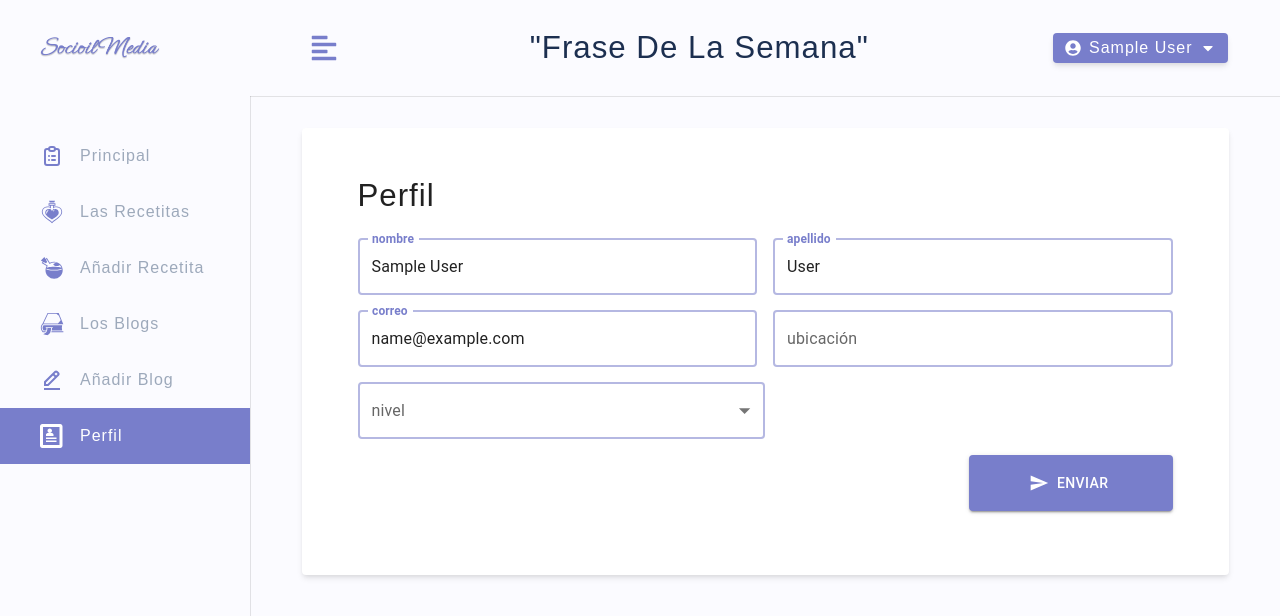
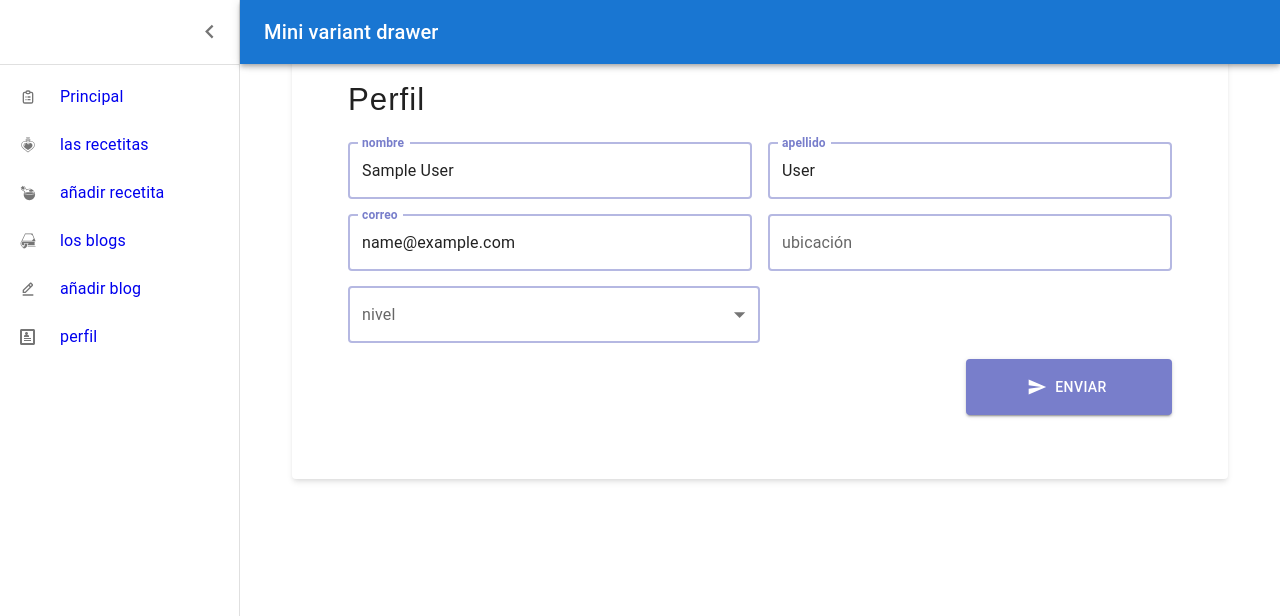
Before and after one commit to A-rielox/mui-socioil, a React (Create React App) app in the folder client/: page /profile in a window 1280 px wide. Shown: the top 616 px of the page. Built offline with nearby package versions, Linux system fonts and the light colour scheme; sample sign-in values are in the browser's storage.

Commit message:
listo esquema bigsidebar

```diff
--- /dev/null
+++ b/client/src/components/mui/SidebarBigScreen.js
@@ -0,0 +1,189 @@
+import * as React from 'react';
+import { styled, useTheme } from '@mui/material/styles';
+import Box from '@mui/material/Box';
+import MuiDrawer from '@mui/material/Drawer';
+import MuiAppBar from '@mui/material/AppBar';
+import Toolbar from '@mui/material/Toolbar';
+import List from '@mui/material/List';
+import CssBaseline from '@mui/material/CssBaseline';
+import Typography from '@mui/material/Typography';
+import Divider from '@mui/material/Divider';
+import IconButton from '@mui/material/IconButton';
+import MenuIcon from '@mui/icons-material/Menu';
+import ChevronLeftIcon from '@mui/icons-material/ChevronLeft';
+import ChevronRightIcon from '@mui/icons-material/ChevronRight';
+import ListItemButton from '@mui/material/ListItemButton';
+import ListItemIcon from '@mui/material/ListItemIcon';
+import ListItemText from '@mui/material/ListItemText';
+import InboxIcon from '@mui/icons-material/MoveToInbox';
+import MailIcon from '@mui/icons-material/Mail';
+
+import links from '../../utils/links';
+import { NavLink } from 'react-router-dom';
+import { useAppContext } from '../../context/appContext';
+
+const drawerWidth = 240;
+
+const openedMixin = theme => ({
+   width: drawerWidth,
+   transition: theme.transitions.create('width', {
+      easing: theme.transitions.easing.sharp,
+      duration: theme.transitions.duration.enteringScreen,
+   }),
+   overflowX: 'hidden',
+});
+
+const closedMixin = theme => ({
+   transition: theme.transitions.create('width', {
+      easing: theme.transitions.easing.sharp,
+      duration: theme.transitions.duration.leavingScreen,
+   }),
+   overflowX: 'hidden',
+   width: `calc(${theme.spacing(7)} + 1px)`,
+   [theme.breakpoints.up('sm')]: {
+      width: `calc(${theme.spacing(8)} + 1px)`,
+   },
+});
+
+const DrawerHeader = styled('div')(({ theme }) => ({
+   display: 'flex',
+   alignItems: 'center',
+   justifyContent: 'flex-end',
+   padding: theme.spacing(0, 1),
+   // necessary for content to be below app bar
+   ...theme.mixins.toolbar,
+}));
+
+const AppBar = styled(MuiAppBar, {
+   shouldForwardProp: prop => prop !== 'open',
+})(({ theme, open }) => ({
+   zIndex: theme.zIndex.drawer + 1,
+   transition: theme.transitions.create(['width', 'margin'], {
+      easing: theme.transitions.easing.sharp,
+      duration: theme.transitions.duration.leavingScreen,
+   }),
+   ...(open && {
+      marginLeft: drawerWidth,
+      width: `calc(100% - ${drawerWidth}px)`,
+      transition: theme.transitions.create(['width', 'margin'], {
+         easing: theme.transitions.easing.sharp,
+         duration: theme.transitions.duration.enteringScreen,
+      }),
+   }),
+}));
+
+const Drawer = styled(MuiDrawer, {
+   shouldForwardProp: prop => prop !== 'open',
+})(({ theme, open }) => ({
+   width: drawerWidth,
+   flexShrink: 0,
+   whiteSpace: 'nowrap',
+   boxSizing: 'border-box',
+   ...(open && {
+      ...openedMixin(theme),
+      '& .MuiDrawer-paper': openedMixin(theme),
+   }),
+   ...(!open && {
+      ...closedMixin(theme),
+      '& .MuiDrawer-paper': closedMixin(theme),
+   }),
+}));
+
+export default function MiniDrawer() {
+   const { showSidebar, toggleSidebar } = useAppContext();
+
+   // toggleSidebar
+   const theme = useTheme();
+   // const [open, setOpen] = React.useState(true);
+
+   const handleDrawerOpen = () => {
+      toggleSidebar({ value: true });
+   };
+
+   const handleDrawerClose = () => {
+      toggleSidebar({ value: false });
+   };
+
+   return (
+      <Box sx={{ display: 'flex' }}>
+         <CssBaseline />
+
+         <AppBar position="fixed" open={showSidebar}>
+            <Toolbar>
+               <IconButton
+                  color="inherit"
+                  aria-label="open drawer"
+                  onClick={handleDrawerOpen}
+                  edge="start"
+                  sx={{
+                     marginRight: 5,
+                     ...(showSidebar && { display: 'none' }),
+                  }}
+               >
+                  <MenuIcon />
+               </IconButton>
+               <Typography variant="h6" noWrap component="div">
+                  Mini variant drawer
+               </Typography>
+            </Toolbar>
+         </AppBar>
+
+         <Drawer variant="permanent" open={showSidebar}>
+            <DrawerHeader>
+               <IconButton onClick={handleDrawerClose}>
+                  {theme.direction === 'rtl' ? (
+                     <ChevronRightIcon />
+                  ) : (
+                     <ChevronLeftIcon />
+                  )}
+               </IconButton>
+            </DrawerHeader>
+
+            <Divider />
+
+            <List>
+               {links.map(link => {
+                  const { id, text, path, icon } = link;
+
+                  return (
+                     <NavLink
+                        key={id}
+                        to={path}
+                        className={({ isActive }) =>
+                           isActive ? 'nav-link active' : 'nav-link'
+                        }
+                        // onClick={toggleSidebar}
+                     >
+                        <ListItemButton
+                           key={text}
+                           sx={{
+                              minHeight: 48,
+                              justifyContent: showSidebar
+                                 ? 'initial'
+                                 : 'center',
+                              px: 2.5,
+                           }}
+                        >
+                           <ListItemIcon
+                              sx={{
+                                 minWidth: 0,
+                                 mr: showSidebar ? 3 : 'auto',
+                                 justifyContent: 'center',
+                              }}
+                           >
+                              {icon}
+                           </ListItemIcon>
+
+                           <ListItemText
+                              primary={text}
+                              sx={{ opacity: showSidebar ? 1 : 0 }}
+                           />
+                        </ListItemButton>
+                     </NavLink>
+                  );
+               })}
+            </List>
+         </Drawer>
+      </Box>
+   );
+}
--- a/client/src/context/appContext.js
+++ b/client/src/context/appContext.js
@@ -63,7 +63,7 @@
    userLocation: userLocation || '',
    jobLocation: userLocation || '',
    //sideBar
-   showSidebar: false,
+   showSidebar: true,
    //================ RECIPE
    isEditing: false,
    editRecipeId: '',
@@ -233,8 +233,8 @@
       clearAlert();
    };
 
-   const toggleSidebar = () => {
-      dispatch({ type: TOGGLE_SIDEBAR });
+   const toggleSidebar = ({ value }) => {
+      dispatch({ type: TOGGLE_SIDEBAR, payload: { value } });
    };
 
    const logoutUser = () => {
--- a/client/src/context/reducer.js
+++ b/client/src/context/reducer.js
@@ -127,7 +127,7 @@
    if (action.type === TOGGLE_SIDEBAR) {
       return {
          ...state,
-         showSidebar: !state.showSidebar,
+         showSidebar: action.payload.value,
       };
    }
 
--- a/client/src/pages/dashboard/SharedLayout.js
+++ b/client/src/pages/dashboard/SharedLayout.js
@@ -2,6 +2,8 @@
 import { Outlet } from 'react-router-dom';
 import styled from 'styled-components';
 import { SidebarSmallScreen, SidebarBigScreen, Navbar } from '../../components';
+
+import SidebarBigMui from '../../components/mui/SidebarBigScreen';
 
 const SharedLayout = () => {
    const { user } = useAppContext();
@@ -10,15 +12,16 @@
       <Wrapper>
          <main className="dashboard">
             <SidebarSmallScreen />
-            <SidebarBigScreen />
+            {/* <SidebarBigScreen /> */}
+            <SidebarBigMui />
 
-            <div>
-               <Navbar />
+            {/* <div> */}
+            {/* <Navbar /> */}
 
-               <div className="dashboard-page">
-                  <Outlet />
-               </div>
+            <div className="dashboard-page">
+               <Outlet />
             </div>
+            {/* </div> */}
          </main>
       </Wrapper>
    );
```
Also changed, not shown: client/src/components/SidebarBigScreen.js (+7 -0 lines).
